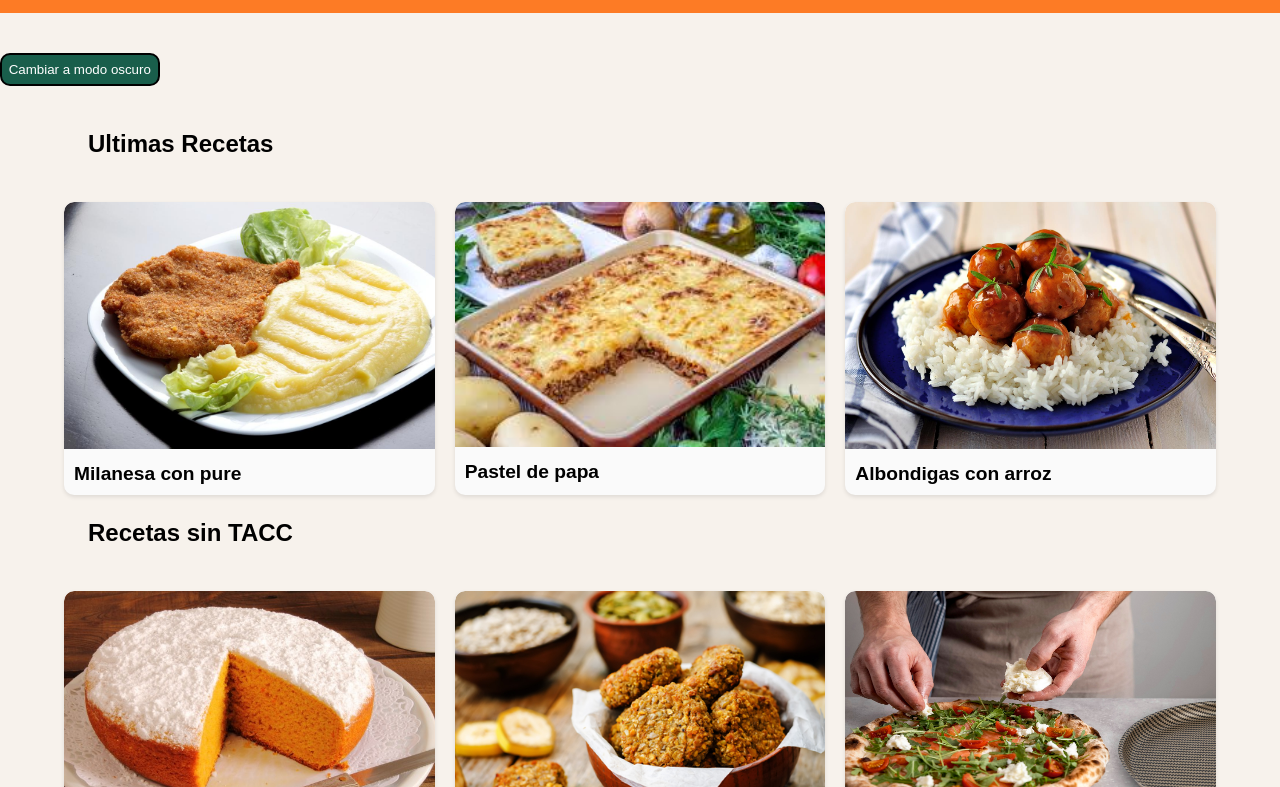
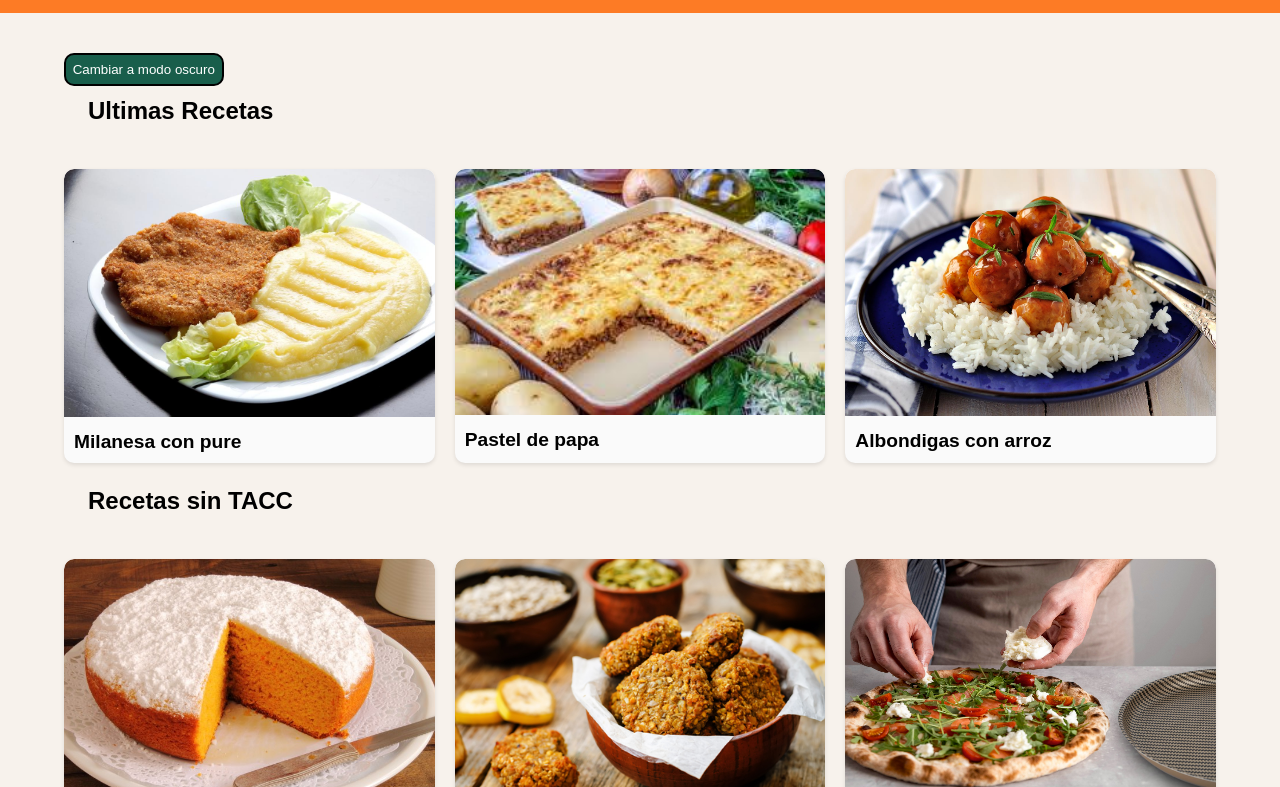
Before and after one commit to TrianaClavero/CocinaConInspiracion, a plain HTML site: page Pages/index.html in a window 1280 px wide. Shown: the part 65-852 px from the top of the page. Drawn offline with Linux system fonts and the light colour scheme.

Commit message:
cambios en position de boton

```diff
--- a/Styles/darkmode.css
+++ b/Styles/darkmode.css
@@ -15,7 +15,7 @@ body {
     background-color: #f47121;
     color: white;
     border: none;
-    margin-right: 10%;
-    position: relative;
+    margin-left: 5%;
+    position: absolute;
     border: solid 2px white;
 }
--- a/Styles/lightmode.css
+++ b/Styles/lightmode.css
@@ -16,7 +16,7 @@ body {
     background-color:  #195e4b;
     color: white;
     border: none;
-    margin-right: 10%;
-    position: relative;
-    border: solid 2px black;
+    position: absolute;
+    border: solid 2px black ;
+    margin-left: 5%;
 }
```
